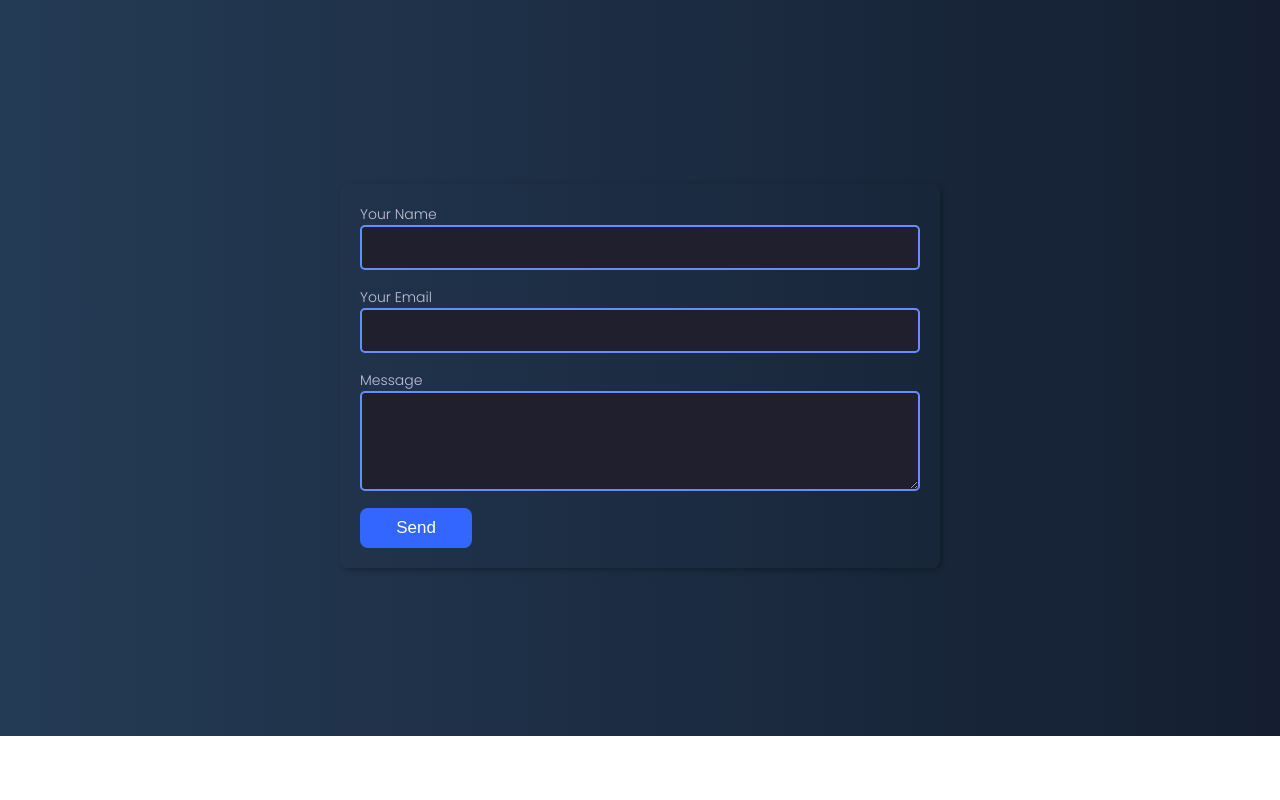
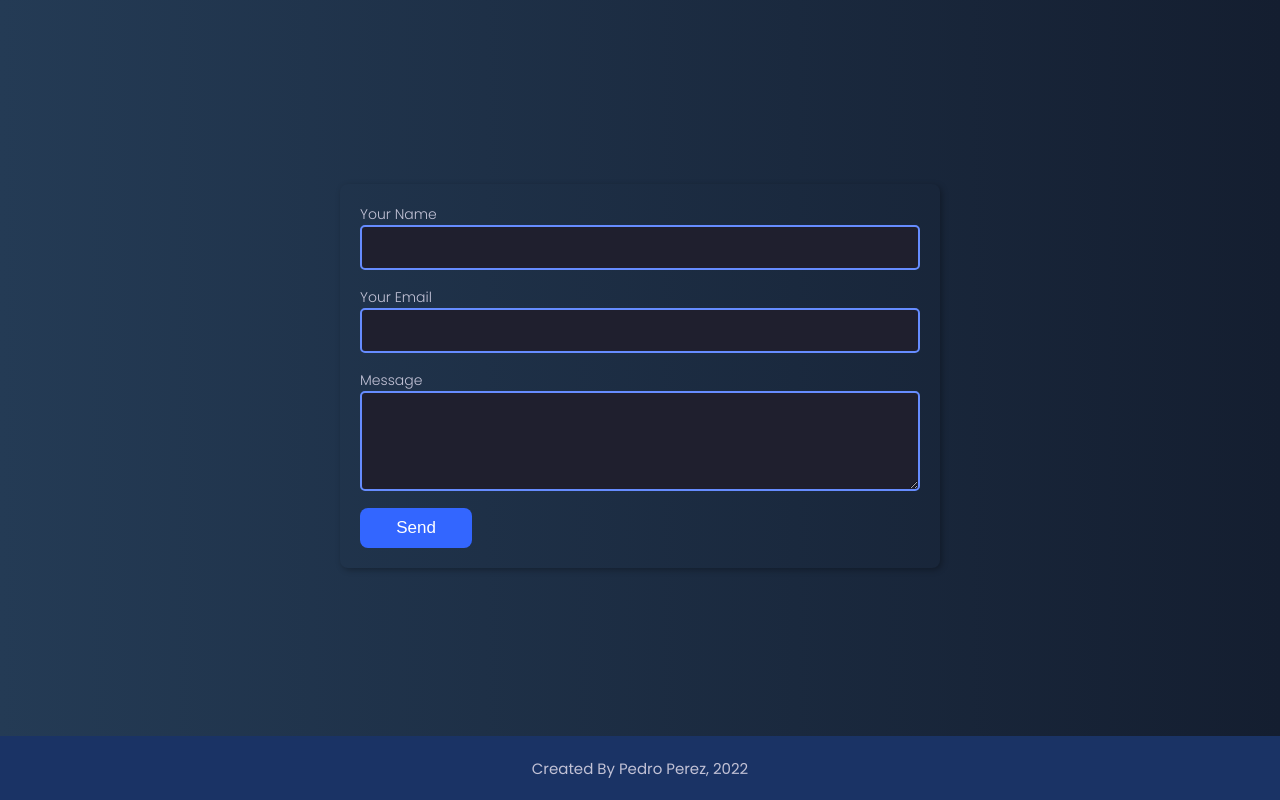
Before and after one commit to Pedrogj/portfolio, a React (Create React App) app: page / in a window 1280 px wide. Shown: the part 2224-3024 px from the top of the page. Before the commit the page ends 2960 px from the top, so only its background shows below. Built offline with nearby package versions, Linux system fonts and the light colour scheme.

Commit message:
footer: add style

```diff
--- a/src/components/footer/Footer.js
+++ b/src/components/footer/Footer.js
@@ -1,5 +1,16 @@
-import { Wrapper } from "./FooterStyle";
+import { Wrapper, Content, Row, Text } from "./FooterStyle";
 
 export const Footer = () => {
-  return <Wrapper>Footer</Wrapper>;
+  const year = new Date();
+  const currentYear = year.getFullYear();
+
+  return (
+    <Wrapper>
+      <Row>
+        <Content>
+          <Text>Created By Pedro Perez, {currentYear}</Text>
+        </Content>
+      </Row>
+    </Wrapper>
+  );
 };
--- a/src/components/footer/FooterStyle.js
+++ b/src/components/footer/FooterStyle.js
@@ -1,8 +1,28 @@
 import styled from "styled-components";
 
 export const Wrapper = styled.div`
-  background-color: black;
+  display: flex;
+  align-items: center;
+  justify-content: center;
+  background-color: #1a3365;
   bottom: 0;
   width: 100%;
   height: 64px;
 `;
+
+export const Row = styled.div`
+  display: flex;
+  align-items: center;
+`;
+
+export const Content = styled.div`
+  display: flex;
+  align-items: center;
+  padding: 5px;
+  font-size: 30px;
+`;
+
+export const Text = styled.div`
+  color: #c2c2d6;
+  font-size: 15px;
+`;
--- a/src/pages/Home.js
+++ b/src/pages/Home.js
@@ -1,6 +1,7 @@
 import React from "react";
 import { About } from "../components/about/About";
 import { Contact } from "../components/contact/Contact";
+import { Footer } from "../components/footer/Footer";
 import { Header } from "../components/header/Header";
 import { Projects } from "../components/projects/Projects";
 
@@ -11,6 +12,7 @@ export const Home = () => {
       <About />
       <Projects />
       <Contact />
+      <Footer />
     </>
   );
 };
```
